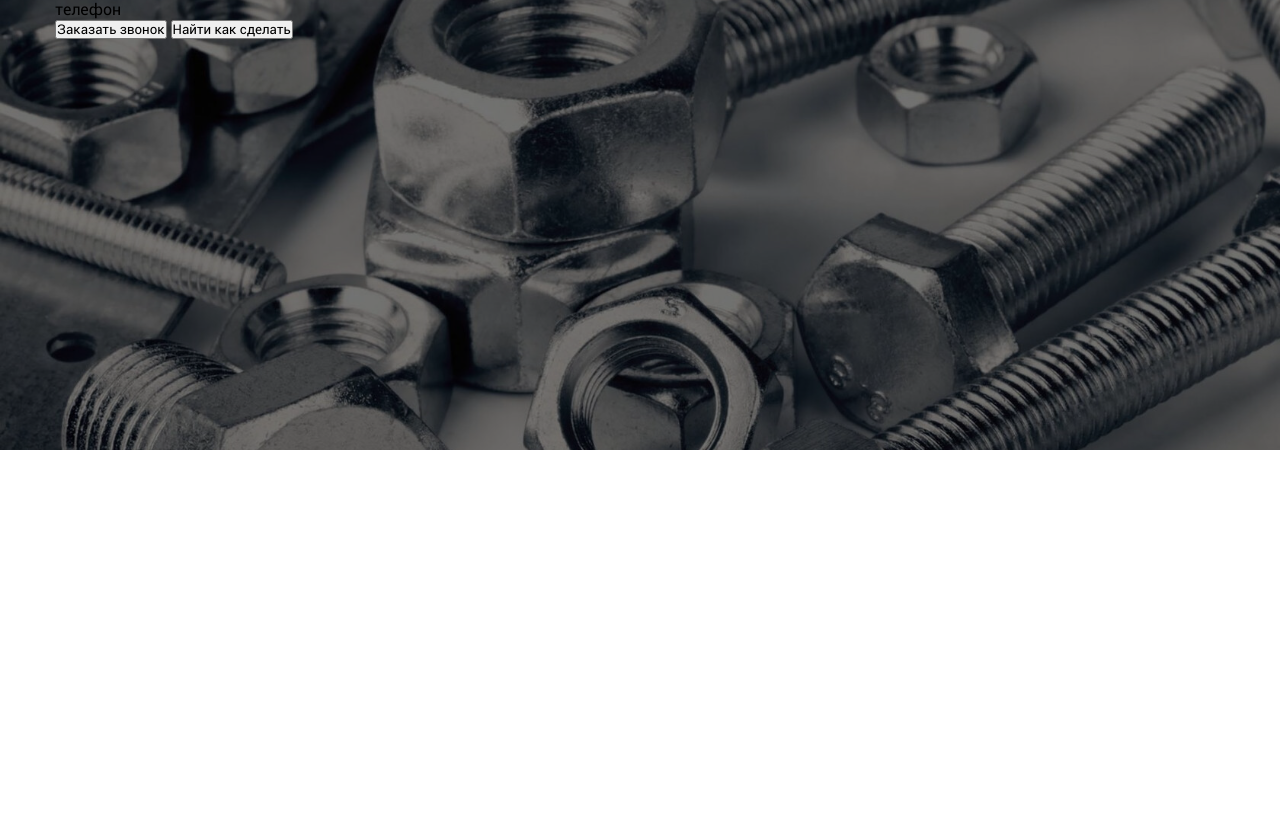
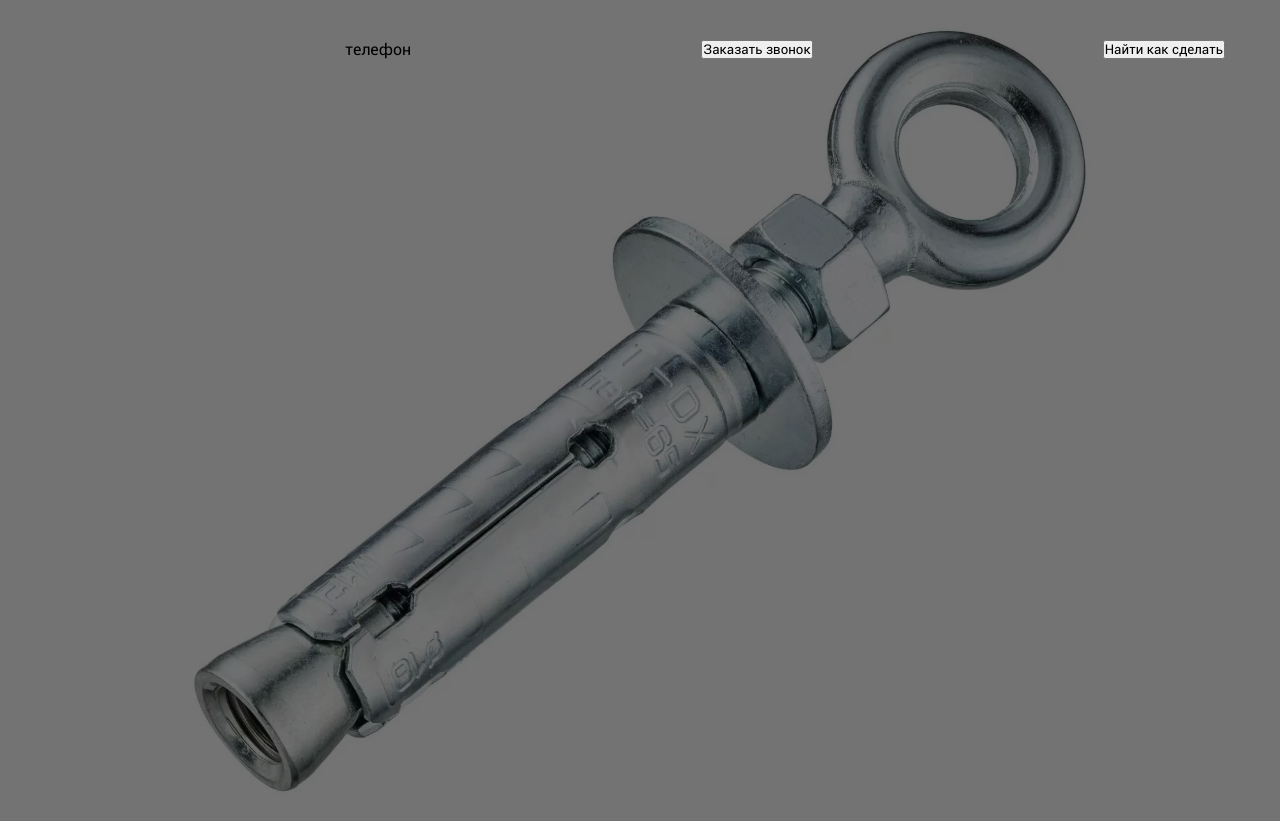
Before and after one commit to MoNaka-PM/Fasteners, a plain HTML site: page index.html in a window 1280 px wide. Before the commit the page ends 800 px from the top, so only its background shows below. Drawn offline with Linux system fonts and the light colour scheme; files whose address does not match are found by name.

Commit message:
index and css changed

```diff
--- a/css/style.css
+++ b/css/style.css
@@ -26,10 +26,10 @@
 
 /*стили Header*/
 .header {
-   min-height: 450px;
-   background-image: url("/images/header-backround.jpeg");
+   min-height: 821px;
+   background-image: url("/images/anker-2.jpeg");
    background-repeat: no-repeat;
-   background-color: #000000;
+   background-color: white;
    background-size: cover;
    background-position: center center;
    position: relative;
@@ -53,3 +53,8 @@
    padding: 0 15px;
    margin: 0 auto;
 }
+.menu {
+   padding-top: 40px;
+   display: flex;
+   justify-content: space-between;
+}
```
